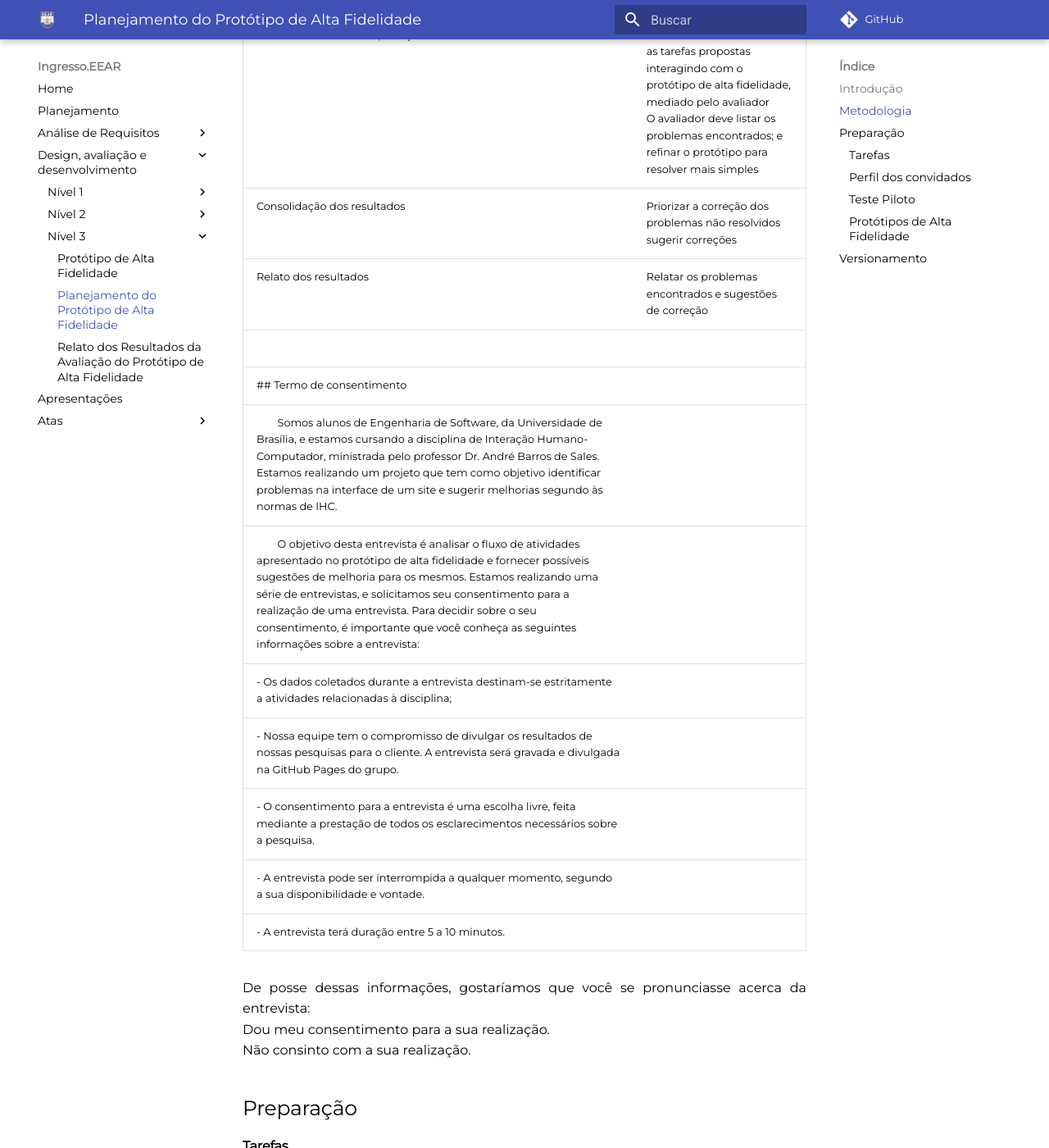
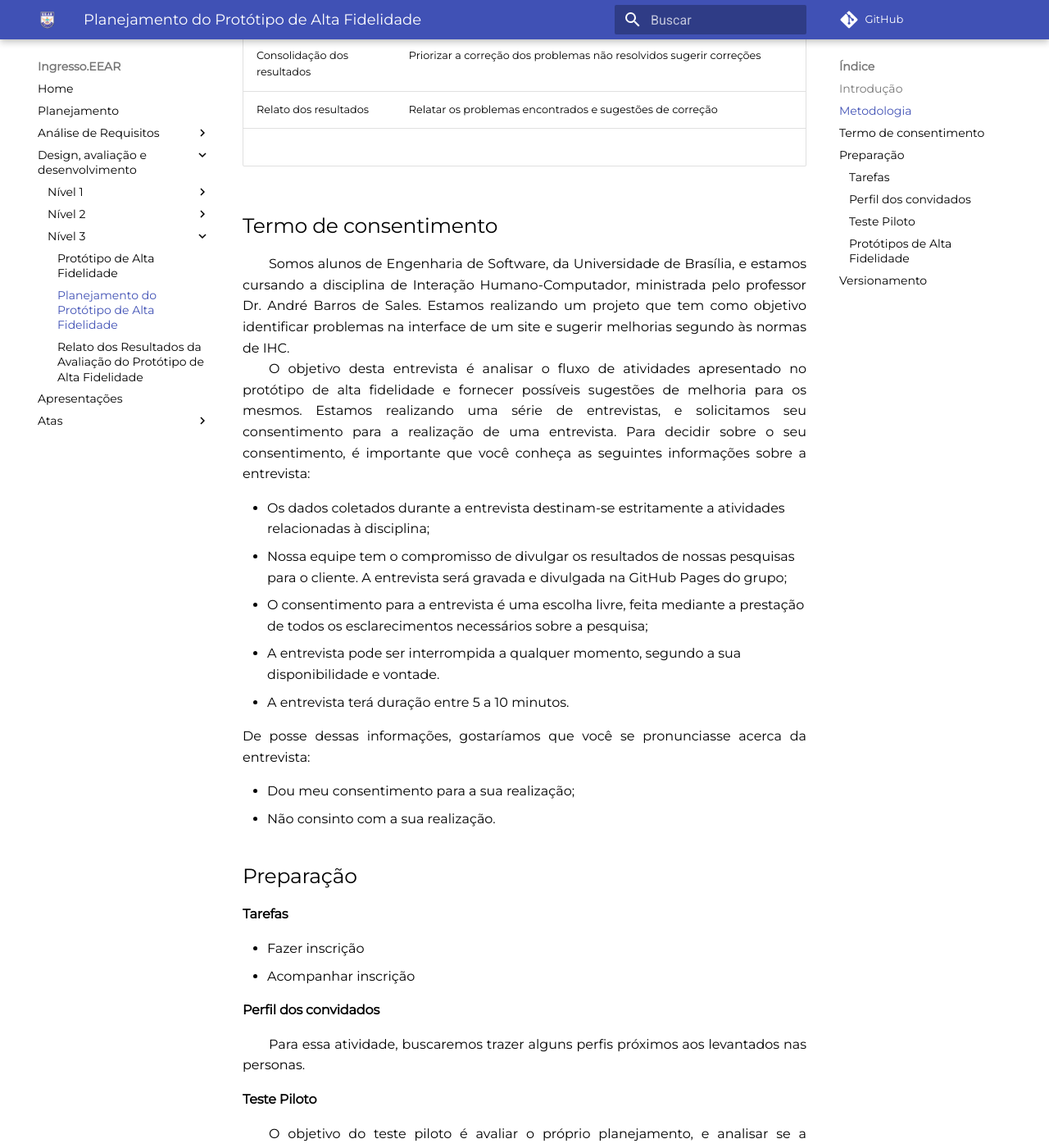
Before and after one commit to CarlosZoft/2020.2-Ingresso.eear, an MkDocs documentation site: the page built from docs/design-ava-dese/nivel-3/plan-prototipo-alta.md, in a window 1280 px wide and 1400 px high, scrolled down 840 px. Shown: the whole window at 82% size. Built offline with MkDocs 1.6.1 and Material for MkDocs 9.7.7, drawn with Linux system fonts in a browser that asks for light colours; comment, search, counter and statistics services are not loaded.

Commit message:
(#43) Ajustando planejamento do prototipo de alta fidelidade

```diff
--- a/docs/design-ava-dese/nivel-3/plan-prototipo-alta.md
+++ b/docs/design-ava-dese/nivel-3/plan-prototipo-alta.md
@@ -14,18 +14,21 @@
 | Consolidação dos resultados<br> | Priorizar a correção dos problemas não resolvidos sugerir correções<br> |
 | Relato dos resultados<br> | Relatar os problemas encontrados e sugestões de correção<br> |
 </br>
+
 ## Termo de consentimento
 &emsp;&emsp;Somos alunos de Engenharia de Software, da Universidade de Brasília, e estamos cursando a disciplina de Interação Humano-Computador, ministrada pelo professor Dr. André Barros de Sales. Estamos realizando um projeto que tem como objetivo identificar problemas na interface de um site e sugerir melhorias segundo às normas de IHC. <br>
-&emsp;&emsp;O objetivo desta entrevista é analisar o fluxo de atividades apresentado no protótipo de alta fidelidade e fornecer possíveis sugestões de melhoria para os mesmos. Estamos realizando uma série de entrevistas, e solicitamos seu consentimento para a realização de uma entrevista. Para decidir sobre o seu consentimento, é importante que você conheça as seguintes informações sobre a entrevista: <br>
+&emsp;&emsp;O objetivo desta entrevista é analisar o fluxo de atividades apresentado no protótipo de alta fidelidade e fornecer possíveis sugestões de melhoria para os mesmos. Estamos realizando uma série de entrevistas, e solicitamos seu consentimento para a realização de uma entrevista. Para decidir sobre o seu consentimento, é importante que você conheça as seguintes informações sobre a entrevista:
+
 - Os dados coletados durante a entrevista destinam-se estritamente a atividades relacionadas à disciplina;
-- Nossa equipe tem o compromisso de divulgar os resultados de nossas pesquisas para o cliente. A entrevista será gravada e divulgada na GitHub Pages do grupo.
-- O consentimento para a entrevista é uma escolha livre, feita mediante a prestação de todos os esclarecimentos necessários sobre a pesquisa.
+- Nossa equipe tem o compromisso de divulgar os resultados de nossas pesquisas para o cliente. A entrevista será gravada e divulgada na GitHub Pages do grupo;
+- O consentimento para a entrevista é uma escolha livre, feita mediante a prestação de todos os esclarecimentos necessários sobre a pesquisa;
 - A entrevista pode ser interrompida a qualquer momento, segundo a sua disponibilidade e vontade.
 - A entrevista terá duração entre 5 a 10 minutos.
 
 De posse dessas informações, gostaríamos que você se pronunciasse acerca da entrevista: <br>
-Dou meu consentimento para a sua realização.<br>
-Não consinto com a sua realização.
+
+- Dou meu consentimento para a sua realização;
+- Não consinto com a sua realização.
 
 ## Preparação
 #### Tarefas
```
